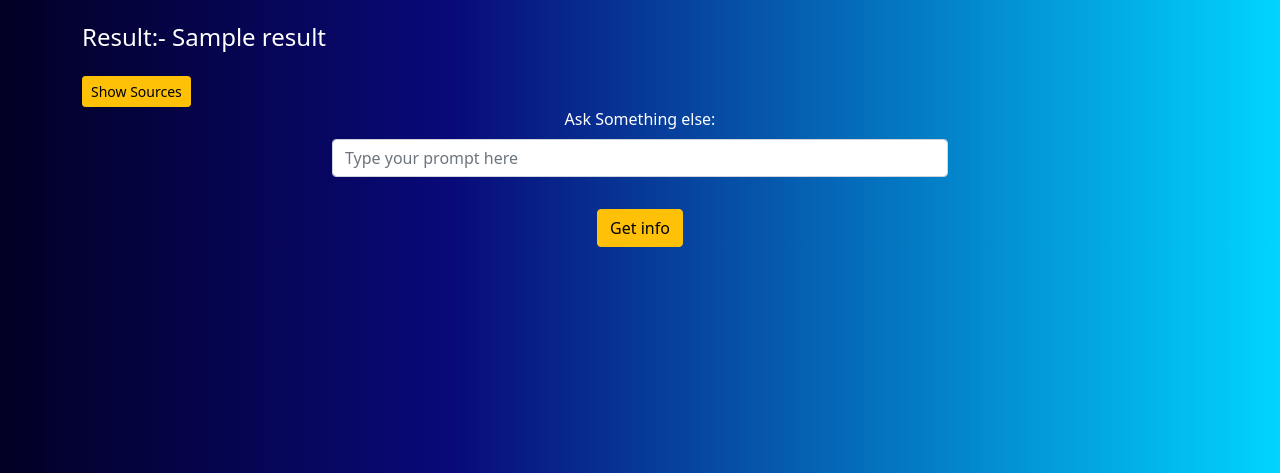
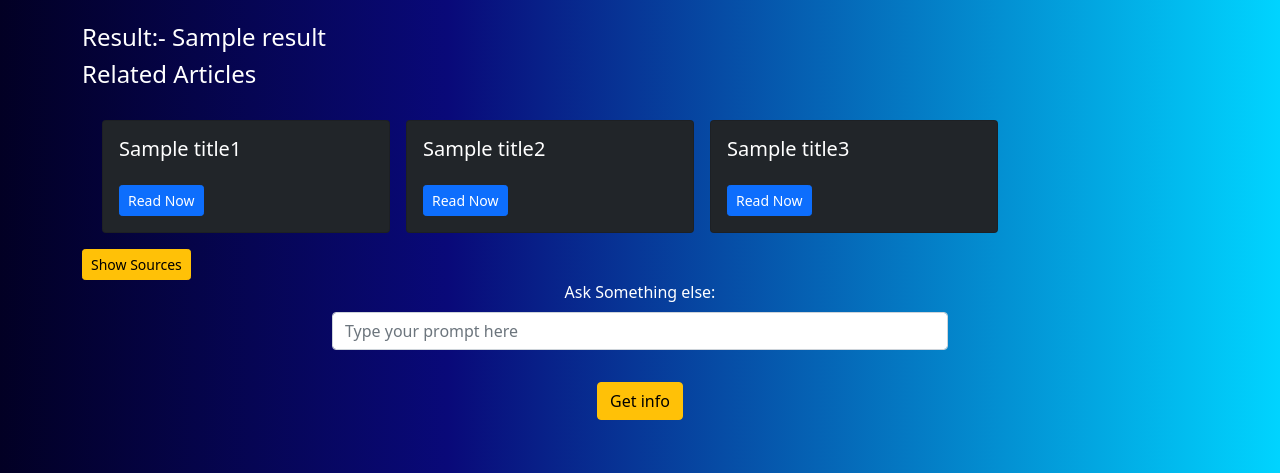
Before and after one commit to abhinav-217/Psychology_gpt, a Django app: template templates/generate.html in a window 1280 px wide. Shown: the part 102-575 px from the top of the page. Run offline with Django 4.2, Linux system fonts and the light colour scheme; the template is opened without the code that fills it: most values are stand-ins (such as "Sample title", 1, 10 or a date in 2020).

Commit message:
misc changes

```diff
--- a/templates/generate.html
+++ b/templates/generate.html
@@ -29,6 +29,27 @@
         <audio controls autoplay class="d-none">
             <source src={{file}} type="audio/mpeg">
         </audio>
+        <h4>Related Articles</h4>
+        <div class="container mt-4 d-flex flex-row">
+            <div class="card bg-dark mx-2" style="width: 18rem;">
+                <div class="card-body">
+                  <h5 class="card-title">{{title1}}</h5>
+                  <a href={{link1}} class="btn mt-3 btn-sm btn-primary">Read Now</a>
+                </div>
+              </div>
+            <div class="card bg-dark mx-2" style="width: 18rem;">
+                <div class="card-body">
+                    <h5 class="card-title">{{title2}}</h5>
+                    <a href={{link2}} class="btn mt-3 btn-sm btn-primary">Read Now</a>
+                </div>
+              </div>
+            <div class="card bg-dark mx-2" style="width: 18rem;">
+                <div class="card-body">
+                    <h5 class="card-title">{{title3}}</h5>
+                    <a href={{link3}} class="btn mt-3 btn-sm btn-primary">Read Now</a>
+                </div>
+              </div>
+        </div>
     </div>
     <div class="container">
         <button id="show_sources" type = "button" class="btn btn-warning btn-sm mt-3">Show Sources</button>
```
